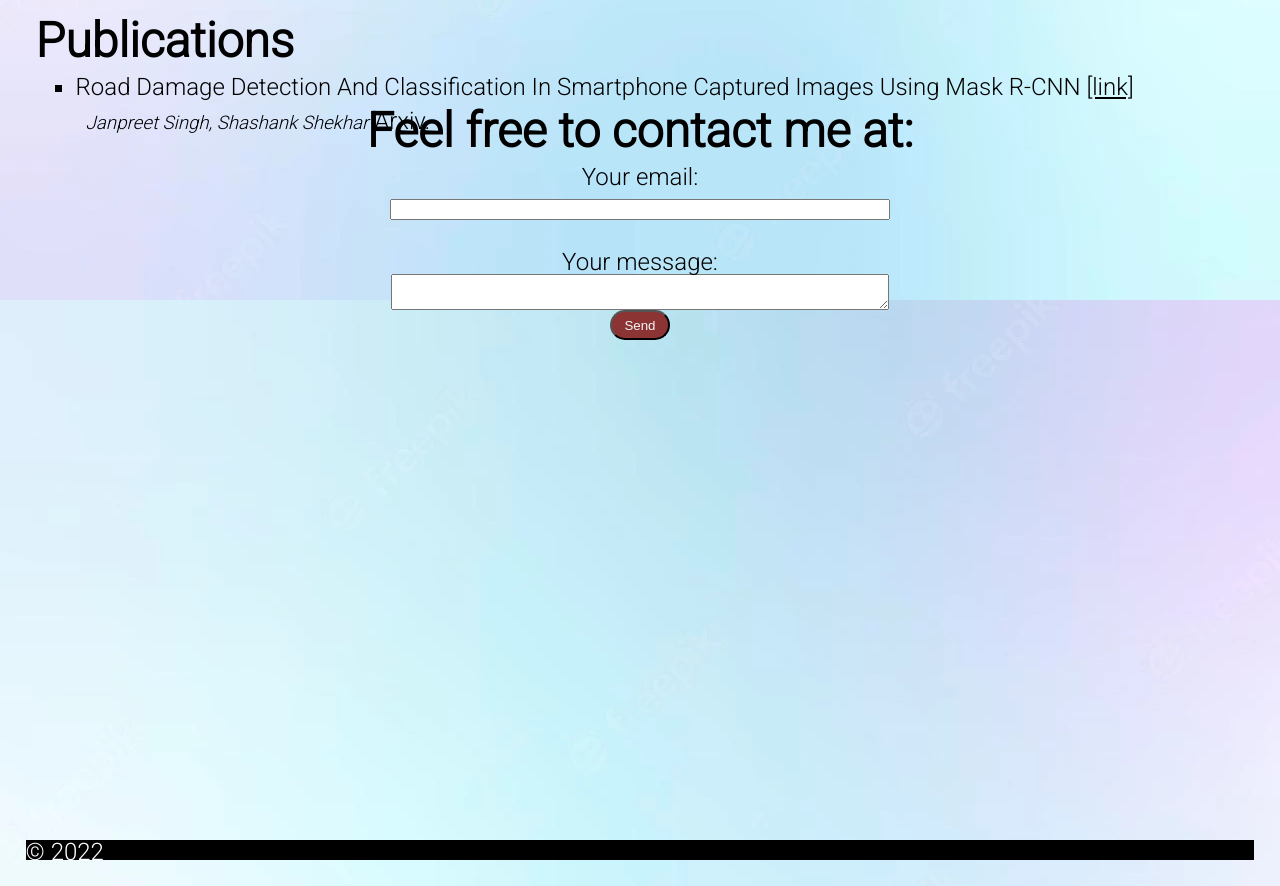
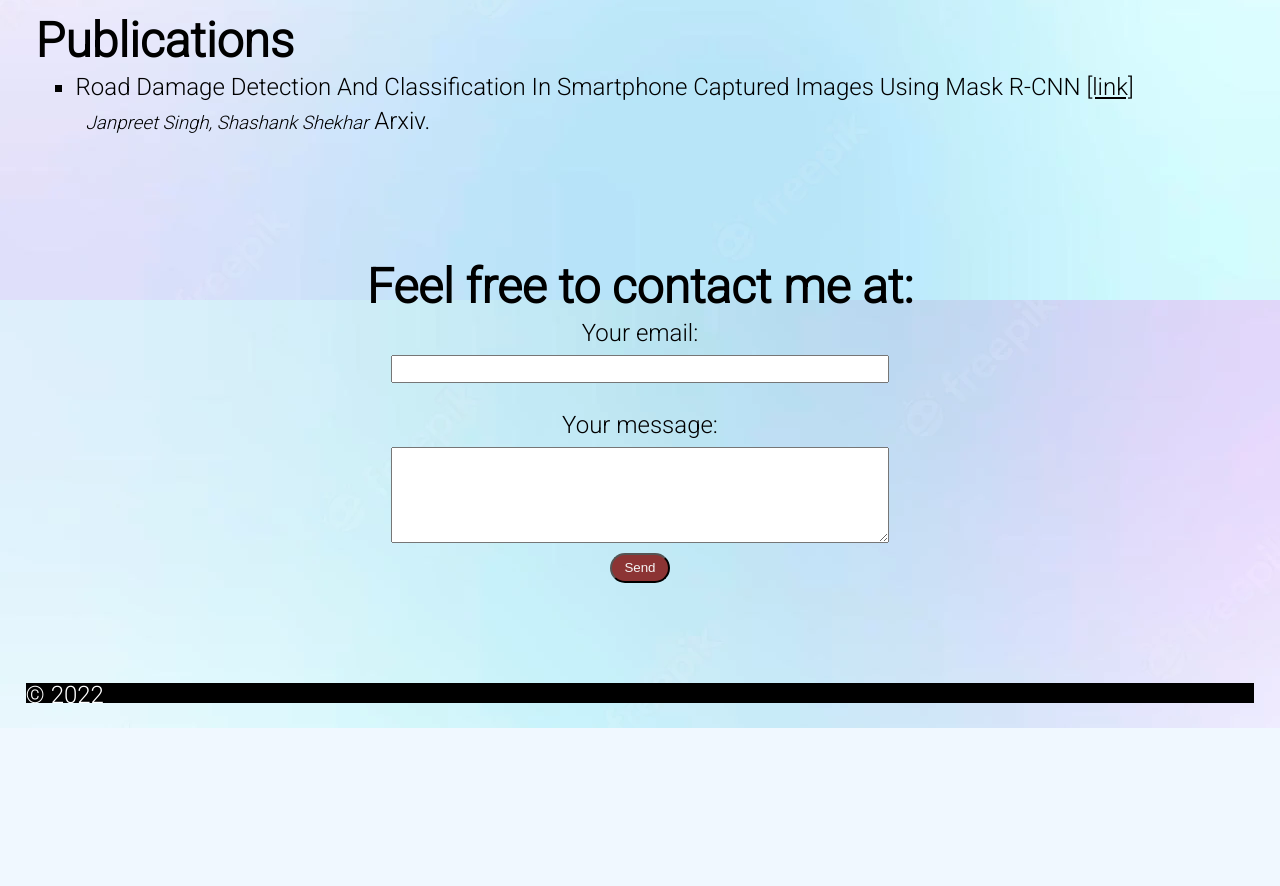
Before and after one commit to janismdhanbad/janismdhanbad.github.io, a plain HTML site: page index.html in a window 1280 px wide. Shown: the part 1033-1919 px from the top of the page. After the commit the page ends 1761 px from the top, so only its background shows below. Drawn offline with Linux system fonts and the light colour scheme.

Commit message:
fix footer dims

```diff
--- a/css/style.css
+++ b/css/style.css
@@ -240,8 +240,9 @@ aside{
 .contact_me{
 	grid-row: 11 / span 2;
 	grid-column: 1 /-1;
-	margin-top: 90px;
+	margin-top: 20%;
 	text-align: center;
+	margin-bottom: -50vh;
 
 }
 form input{
@@ -258,15 +259,16 @@ form textarea{
 	margin-right: auto;
 	margin-left: auto;
 	width: 40%;
-
-
+	margin-top: 10px;
 }
+input[type="email"]{ padding: 2px 1px; line-height: 20px; }
 .contact_button{
 	background-color: #8c3434;
 	border-radius: 15px;
 	color: whitesmoke;
 	height: 30px;
 	width: 60px;
+	margin-top: 10px;
 }
 
 .bio_para{
--- a/index.html
+++ b/index.html
@@ -115,7 +115,7 @@
                     </label>
                     <label class="message">
                         Your message:
-                        <textarea name="message"></textarea>
+                        <textarea rows="6" name="message"></textarea>
                     </label>
                     <!-- your other form fields go here -->
                     <button class= "contact_button" type="submit">Send</button>
```
